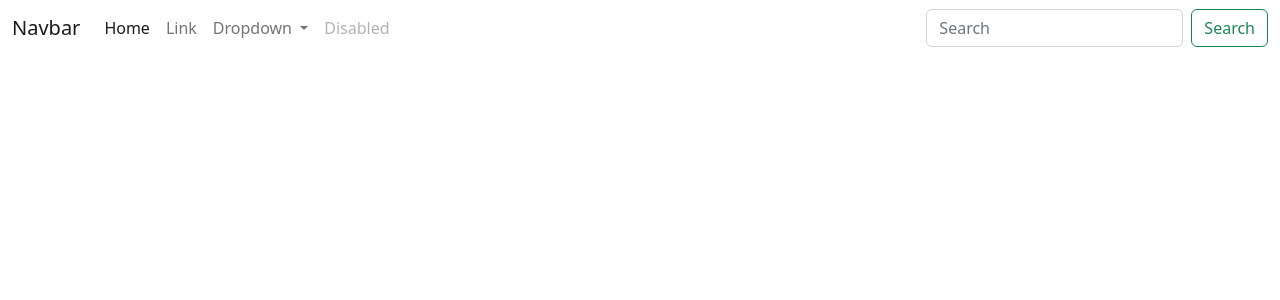
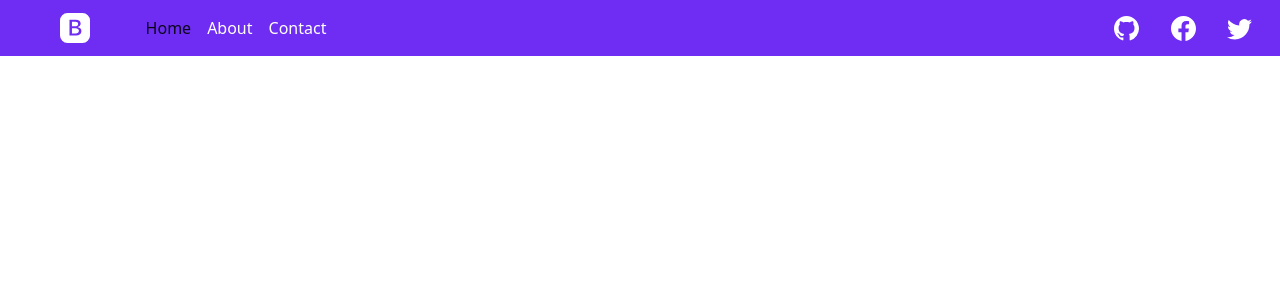
Before and after one commit to carreguz13/angular-bootstrap, an Angular app: page / in a window 1280 px wide. Shown: the top 300 px of the page. Built offline with nearby package versions, Linux system fonts and the light colour scheme.

Commit message:
navbar done

```diff
--- a/src/app/app.component.html
+++ b/src/app/app.component.html
@@ -1,37 +1 @@
-
-<nav class="navbar navbar-expand-lg bg-body-tertiary">
-    <div class="container-fluid">
-      <a class="navbar-brand" href="#">Navbar</a>
-      <button class="navbar-toggler" type="button" data-bs-toggle="collapse" data-bs-target="#navbarSupportedContent" aria-controls="navbarSupportedContent" aria-expanded="false" aria-label="Toggle navigation">
-        <span class="navbar-toggler-icon"></span>
-      </button>
-      <div class="collapse navbar-collapse" id="navbarSupportedContent">
-        <ul class="navbar-nav me-auto mb-2 mb-lg-0">
-          <li class="nav-item">
-            <a class="nav-link active" aria-current="page" href="#">Home</a>
-          </li>
-          <li class="nav-item">
-            <a class="nav-link" href="#">Link</a>
-          </li>
-          <li class="nav-item dropdown">
-            <a class="nav-link dropdown-toggle" href="#" role="button" data-bs-toggle="dropdown" aria-expanded="false">
-              Dropdown
-            </a>
-            <ul class="dropdown-menu">
-              <li><a class="dropdown-item" href="#">Action</a></li>
-              <li><a class="dropdown-item" href="#">Another action</a></li>
-              <li><hr class="dropdown-divider"></li>
-              <li><a class="dropdown-item" href="#">Something else here</a></li>
-            </ul>
-          </li>
-          <li class="nav-item">
-            <a class="nav-link disabled">Disabled</a>
-          </li>
-        </ul>
-        <form class="d-flex" role="search">
-          <input class="form-control me-2" type="search" placeholder="Search" aria-label="Search">
-          <button class="btn btn-outline-success" type="submit">Search</button>
-        </form>
-      </div>
-    </div>
-  </nav>
+<app-navbar></app-navbar>
--- a/src/app/app.module.ts
+++ b/src/app/app.module.ts
@@ -2,13 +2,16 @@ import { NgModule } from '@angular/core';
 import { BrowserModule } from '@angular/platform-browser';
 
 import { AppComponent } from './app.component';
+import { NavbarComponent } from './components/navbar/navbar.component';
+import { HomeContentComponent } from './components/home-content/home-content.component';
 
 
 
 @NgModule({
   declarations: [
     AppComponent,
-
+    NavbarComponent,
+    HomeContentComponent,
 
   ],
   imports: [
--- /dev/null
+++ b/src/app/components/home-content/home-content.component.html
@@ -0,0 +1 @@
+<p>home-content works!</p>
--- /dev/null
+++ b/src/app/components/navbar/navbar.component.css
@@ -0,0 +1,31 @@
+nav {
+    background-color: #6F2CF3;
+}
+
+nav  a {
+    color: white;
+    font-weight: 400;
+}
+
+.social-i {
+    display: flex;
+    justify-content: space-around;
+    width: 15%;
+}
+.boot {
+    display: flex;
+    justify-content: center;
+    width: 10%;
+    height: auto;
+}
+
+.boot svg {
+    color: white;
+    width: 30px;
+    height: auto;
+    }
+svg {
+    color: white;
+    width: 25px;
+    height: auto;
+}
--- /dev/null
+++ b/src/app/components/navbar/navbar.component.html
@@ -0,0 +1,35 @@
+<nav class="navbar navbar-expand-lg bg-body-tertiary">
+  <div class="container-fluid">
+    <div class="boot">
+      <a href="#"><svg xmlns="http://www.w3.org/2000/svg" width="16" height="16" fill="currentColor" class="bi bi-bootstrap-fill" viewBox="0 0 16 16">
+        <path d="M6.375 7.125V4.658h1.78c.973 0 1.542.457 1.542 1.237 0 .802-.604 1.23-1.764 1.23H6.375zm0 3.762h1.898c1.184 0 1.81-.48 1.81-1.377 0-.885-.65-1.348-1.886-1.348H6.375v2.725z"/>
+        <path d="M4.002 0a4 4 0 0 0-4 4v8a4 4 0 0 0 4 4h8a4 4 0 0 0 4-4V4a4 4 0 0 0-4-4h-8zm1.06 12V3.545h3.399c1.587 0 2.543.809 2.543 2.11 0 .884-.65 1.675-1.483 1.816v.1c1.143.117 1.904.931 1.904 2.033 0 1.488-1.084 2.396-2.888 2.396H5.062z"/>
+      </svg></a>
+  </div>
+    <div class="collapse navbar-collapse" id="navbarSupportedContent">
+      <ul class="navbar-nav me-auto mb-2 mb-lg-0">
+        <li class="nav-item">
+          <a class="nav-link active" aria-current="page" href="#">Home</a>
+        </li>
+        <li class="nav-item">
+          <a class="nav-link" href="#">About</a>
+        </li>
+               <li class="nav-item">
+          <a class="nav-link" href="#">Contact</a>
+        </li>
+      </ul>
+      <div class="social-i">
+
+        <a href="#"><svg xmlns="http://www.w3.org/2000/svg" width="16" height="16" fill="currentColor" class="bi bi-github" viewBox="0 0 16 16">
+        <path d="M8 0C3.58 0 0 3.58 0 8c0 3.54 2.29 6.53 5.47 7.59.4.07.55-.17.55-.38 0-.19-.01-.82-.01-1.49-2.01.37-2.53-.49-2.69-.94-.09-.23-.48-.94-.82-1.13-.28-.15-.68-.52-.01-.53.63-.01 1.08.58 1.23.82.72 1.21 1.87.87 2.33.66.07-.52.28-.87.51-1.07-1.78-.2-3.64-.89-3.64-3.95 0-.87.31-1.59.82-2.15-.08-.2-.36-1.02.08-2.12 0 0 .67-.21 2.2.82.64-.18 1.32-.27 2-.27.68 0 1.36.09 2 .27 1.53-1.04 2.2-.82 2.2-.82.44 1.1.16 1.92.08 2.12.51.56.82 1.27.82 2.15 0 3.07-1.87 3.75-3.65 3.95.29.25.54.73.54 1.48 0 1.07-.01 1.93-.01 2.2 0 .21.15.46.55.38A8.012 8.012 0 0 0 16 8c0-4.42-3.58-8-8-8z"/>
+      </svg></a>
+      <a href="#"><svg xmlns="http://www.w3.org/2000/svg" width="16" height="16" fill="currentColor" class="bi bi-facebook" viewBox="0 0 16 16">
+        <path d="M16 8.049c0-4.446-3.582-8.05-8-8.05C3.58 0-.002 3.603-.002 8.05c0 4.017 2.926 7.347 6.75 7.951v-5.625h-2.03V8.05H6.75V6.275c0-2.017 1.195-3.131 3.022-3.131.876 0 1.791.157 1.791.157v1.98h-1.009c-.993 0-1.303.621-1.303 1.258v1.51h2.218l-.354 2.326H9.25V16c3.824-.604 6.75-3.934 6.75-7.951z"/>
+      </svg></a>
+      <a href="#"><svg xmlns="http://www.w3.org/2000/svg" width="16" height="16" fill="currentColor" class="bi bi-twitter" viewBox="0 0 16 16">
+        <path d="M5.026 15c6.038 0 9.341-5.003 9.341-9.334 0-.14 0-.282-.006-.422A6.685 6.685 0 0 0 16 3.542a6.658 6.658 0 0 1-1.889.518 3.301 3.301 0 0 0 1.447-1.817 6.533 6.533 0 0 1-2.087.793A3.286 3.286 0 0 0 7.875 6.03a9.325 9.325 0 0 1-6.767-3.429 3.289 3.289 0 0 0 1.018 4.382A3.323 3.323 0 0 1 .64 6.575v.045a3.288 3.288 0 0 0 2.632 3.218 3.203 3.203 0 0 1-.865.115 3.23 3.23 0 0 1-.614-.057 3.283 3.283 0 0 0 3.067 2.277A6.588 6.588 0 0 1 .78 13.58a6.32 6.32 0 0 1-.78-.045A9.344 9.344 0 0 0 5.026 15z"/>
+      </svg></a>
+    </div>
+    </div>
+  </div>
+</nav>
```
Also changed, not shown: src/app/components/home-content/home-content.component.ts (added, +10 -0 lines), src/app/components/navbar/navbar.component.ts (added, +10 -0 lines), src/app/components/home-content/home-content.component.css (added), 2 other files (tests, documents, lock files or other folders).
